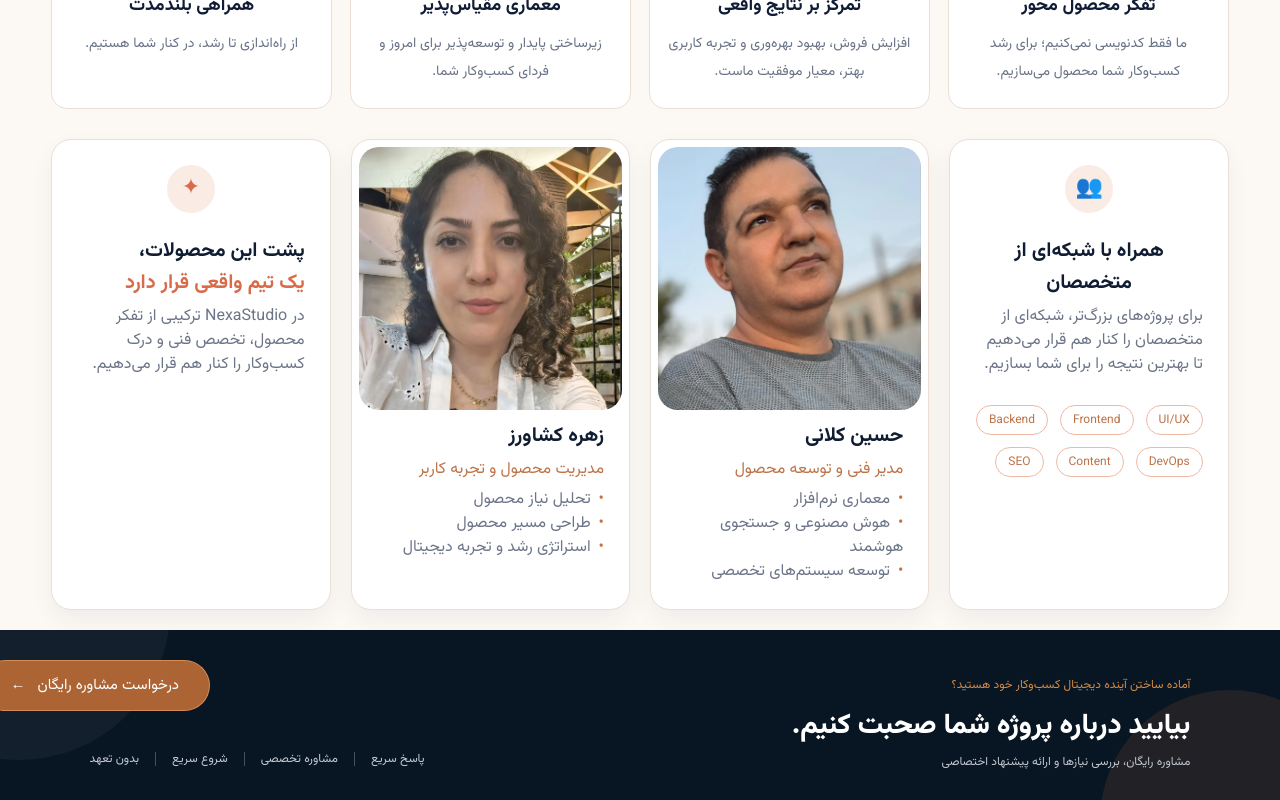
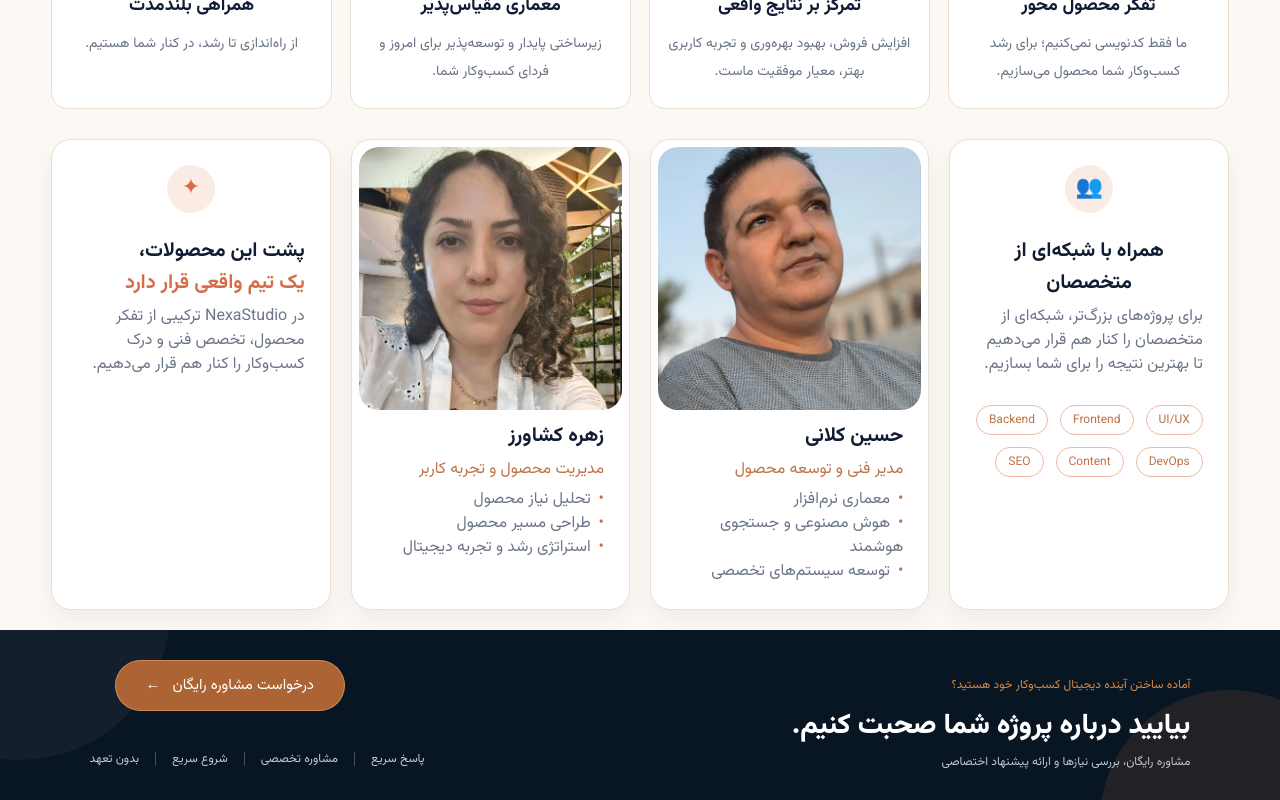
Before and after one commit to zohreksh/smartpilot, a Nuxt app: page / in a window 1280 px wide. Shown: the part 1738-2538 px from the top of the page. Built offline with nearby package versions, Linux system fonts and the light colour scheme.

Commit message:
Move footer CTA button to the right while keeping links position

```diff
--- a/components/SiteFooter.vue
+++ b/components/SiteFooter.vue
@@ -12,13 +12,7 @@
         <button>درخواست مشاوره رایگان <b>←</b></button>
       </div>
       <div class="footer-links">
-        <div>پاسخ سریع</div>
-        <i></i>
-        <div>مشاوره تخصصی</div>
-        <i></i>
-        <div>شروع سریع</div>
-        <i></i>
-        <div>بدون تعهد</div>
+        <div>پاسخ سریع</div><i></i><div>مشاوره تخصصی</div><i></i><div>شروع سریع</div><i></i><div>بدون تعهد</div>
       </div>
     </div>
   </footer>
@@ -35,9 +29,9 @@
 .cta-text span{font-size:12px;color:#d58a45}
 .cta-text h2{margin:8px 0 6px;font-size:28px;line-height:1.5;font-weight:800;color:#fff}
 .cta-text p{margin:0;color:#c1c8d0;font-size:12px}
-.footer-cta button{transform:translate(-110px,-30px);background:#ad6434;color:#fff;border:1px solid rgba(255,190,130,.45);border-radius:999px;padding:13px 30px;font-size:15px;font-family:inherit}
+.footer-cta button{transform:translate(25px,-30px);background:#ad6434;color:#fff;border:1px solid rgba(255,190,130,.45);border-radius:999px;padding:13px 30px;font-size:15px;font-family:inherit}
 .footer-cta button b{font-weight:400;margin-right:8px}
 .footer-links{position:absolute;left:0;bottom:0;display:flex;align-items:center;gap:16px;color:#c5cbd3;font-size:12px;white-space:nowrap}
 .footer-links i{height:14px;width:1px;background:rgba(255,255,255,.25)}
-@media(max-width:700px){.site-footer{height:auto;padding:35px 20px}.footer-cta{flex-direction:column;align-items:flex-start;gap:25px}.footer-cta button{transform:none}.footer-links{position:static;transform:none;margin-top:25px;flex-wrap:wrap}.cta-text h2{font-size:22px}}
+@media(max-width:700px){.site-footer{height:auto;padding:35px 20px}.footer-cta{flex-direction:column;align-items:flex-start;gap:25px}.footer-cta button{transform:none}.footer-links{position:static;margin-top:25px;flex-wrap:wrap}.cta-text h2{font-size:22px}}
 </style>
```
